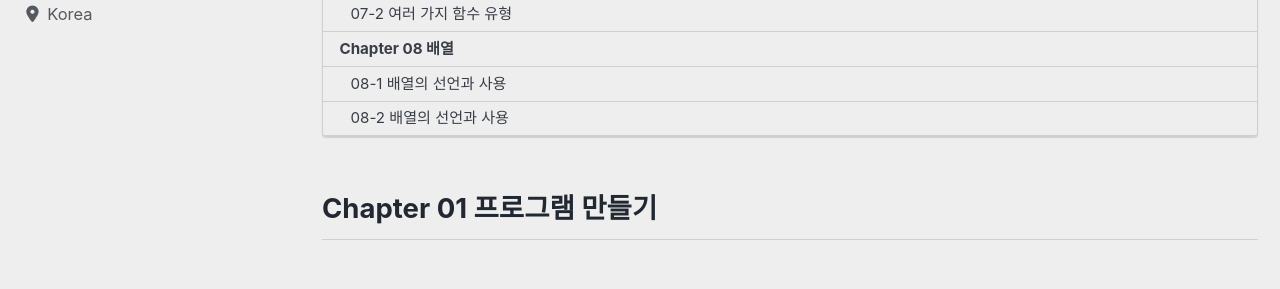
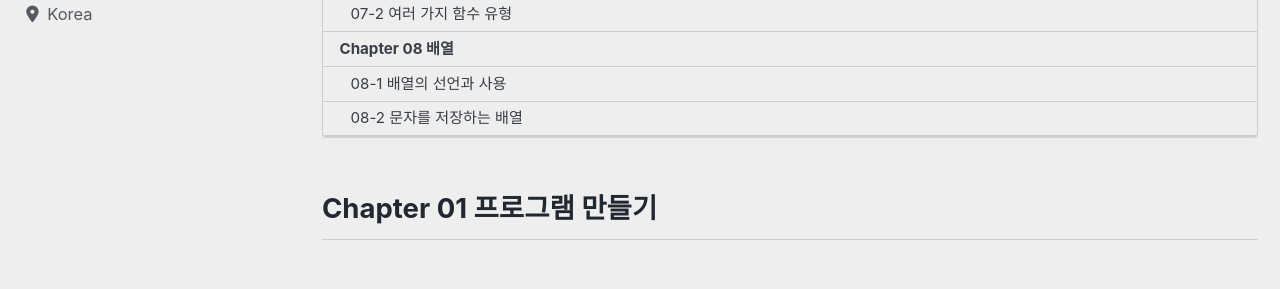
Before and after one commit to devMyeong/devMyeong.github.io, a Jekyll site: the page built from _posts/c/2021-06-28-c.md, in a window 1280 px wide and 900 px high, scrolled down 849 px. Shown: the part 152-441 px from the top of the window. Built offline with Jekyll 4.4.1, drawn with Linux system fonts in a browser that asks for light colours; cached includes are drawn as plain includes; nearby versions of some CDN libraries; some web fonts are replaced; some of the changed text lies outside the part shown.

Commit message:
fix 08-2 title

```diff
--- a/_posts/c/2021-06-28-c.md
+++ b/_posts/c/2021-06-28-c.md
@@ -120,7 +120,7 @@ last_modified_at: 2021-07-04
 ### 08-1 배열의 선언과 사용
 - 배열 요소의 개수는 다음과 같이 구한다 sizeof(배열명) / sizeof(배열 요소)
 
-### 08-2 배열의 선언과 사용
+### 08-2 문자를 저장하는 배열
 - 널 문자를 저장하기 위해 저장할 문자열의 길이보다 최소한 하나 이상 크게 배열을 선언하자
 - strcpy 함수는 char형 배열에 새로운 문자열을 저장하는 함수로, 저장할 문자열의 길이를 파악하여 딱 그 길이만큼만 char형 배열에 복사한다
 - 대입연산자 왼쪽에 배열명이 올 수 없음을 기억하자
```
